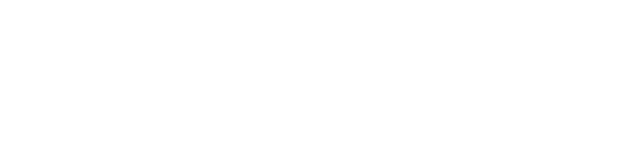
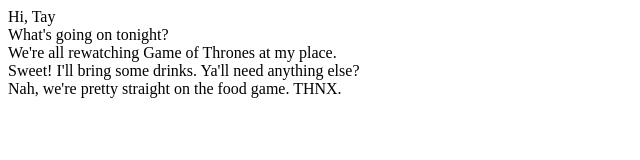
Before and after one commit to jameka23/Using-createElement-for-Components, a plain HTML site: page index.html in a window 1280 px wide. Shown: the whole page, without its empty margins (0-640 px from the left). Drawn offline with Linux system fonts and the light colour scheme.

Commit message:
finished advanced

```diff
--- a/main.js
+++ b/main.js
@@ -1,4 +1,3 @@
-console.log('hey, you')
 /*
 createElement()
 JavaScript provides the document.createElement() method which creates a virtual DOM element that doesn't exist in the DOM until you add it.
@@ -8,25 +7,78 @@ The document.appendChild() method will take a virtual DOM element you created an
 */
 
 
-// Create an unordered list element
-const list = document.createElement('ul')
-
-// Create a list item for our list
-const listItem = document.createElement('li')
-listItem.className = "president"
-listItem.textContent = "George Bush"
-
-// Put the list item on the unordered list
-list.appendChild(listItem)
-
-console.log(list)
-
 // 2. In your JavaScript, use querySelector() to obtain a reference to that article DOM element.
-const messages = document.querySelector(".messages") // article tag
+const articleMessages = document.querySelector(".messages") // article tag
 
 // 3. Create five (5) section components, each with a class of message, and with the content of your choosing.
-const messageComp1 = () => {
-    const text = {
+// const msg = ["Hi, Tay", "What's going on tonight?", "We're all rewatching Game of Thrones at my place.", "Sweet! I'll bring some drinks. Ya'll need anything else?", "Nah, we're pretty straight on the food game. THNX."]
 
-    }
+const sectComp1 = () => {
+    let section = document.createElement("section")
+    section.classList.add("message")
+    const msg = "Hi, Tay"
+    section.textContent = msg
+
+    // 4. Using appendChild(), attach each message as a child \
+    articleMessages.appendChild(section)
+    // console.log('hi', section)
+
+    return section
 }
+
+const sectComp2 = () => {
+    let section = document.createElement("section")
+    section.classList.add("message")
+    const msg = "What's going on tonight?"
+    section.textContent = msg
+
+    // 4. Using appendChild(), attach each message as a child \
+    articleMessages.appendChild(section)
+    // console.log('hi', section)
+
+    return section
+}
+
+const sectComp3 = () => {
+    let section = document.createElement("section")
+    section.classList.add("message")
+    const msg = "We're all rewatching Game of Thrones at my place."
+    section.textContent = msg
+
+    // 4. Using appendChild(), attach each message as a child \
+    articleMessages.appendChild(section)
+    // console.log('hi', section)
+
+    return section
+}
+
+const sectComp4 = () => {
+    let section = document.createElement("section")
+    section.classList.add("message")
+    const msg = "Sweet! I'll bring some drinks. Ya'll need anything else?"
+    section.textContent = msg
+
+    // 4. Using appendChild(), attach each message as a child \
+    articleMessages.appendChild(section)
+    // console.log('hi', section)
+
+    return section
+}
+
+const sectComp5 = () => {
+    let section = document.createElement("section")
+    section.classList.add("message")
+    const msg = "Nah, we're pretty straight on the food game. THNX."
+    section.textContent = msg
+
+    // 4. Using appendChild(), attach each message as a child \
+    articleMessages.appendChild(section)
+    // console.log('hi', section)
+
+    return section
+}
+console.log(sectComp1())
+console.log(sectComp2())
+console.log(sectComp3())
+console.log(sectComp4())
+console.log(sectComp5())
```
Also changed, not shown: index.html (+1 -0 lines).
